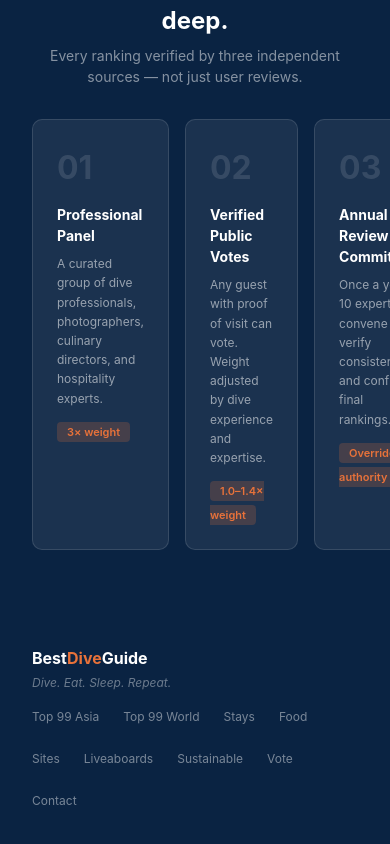
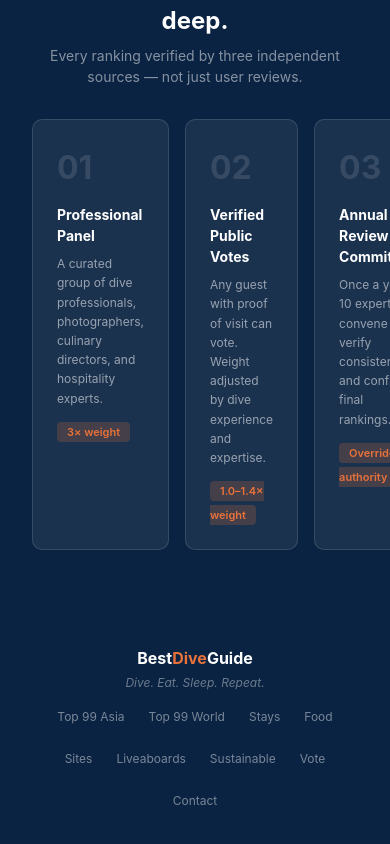
Before and after one commit to nicvdb80-cell/bestdiveguide, a Next.js app: page / in a window 390 px wide. Shown: the part 2845-3689 px from the top of the page. Built offline with nearby package versions, Linux system fonts and the light colour scheme.

Commit message:
fix: responsive CSS foundation

```diff
--- a/src/app/globals.css
+++ b/src/app/globals.css
@@ -9,5 +9,24 @@
   --orange: #E8723A;
   --sand: #F5F0E8;
   --green: #2E7D32;
-  --gold: #B8860B;
 }
+
+*, *::before, *::after { box-sizing: border-box; }
+html { scroll-behavior: smooth; -webkit-text-size-adjust: 100%; }
+body { margin: 0; overflow-x: hidden; }
+img { max-width: 100%; height: auto; }
+
+/* Responsive grid utility */
+.r-grid-3 { display: grid; grid-template-columns: repeat(3,1fr); gap: 16px; }
+.r-grid-4 { display: grid; grid-template-columns: repeat(4,1fr); gap: 1px; }
+.r-grid-cards { display: grid; grid-template-columns: repeat(auto-fit, minmax(250px,1fr)); gap: 18px; }
+
+@media (max-width: 900px) {
+  .r-grid-3 { grid-template-columns: 1fr !important; }
+  .r-grid-4 { grid-template-columns: 1fr 1fr !important; }
+}
+@media (max-width: 600px) {
+  .r-grid-4 { grid-template-columns: 1fr !important; }
+  footer { flex-direction: column !important; text-align: center !important; }
+  footer > div:last-child { justify-content: center !important; }
+}
```
